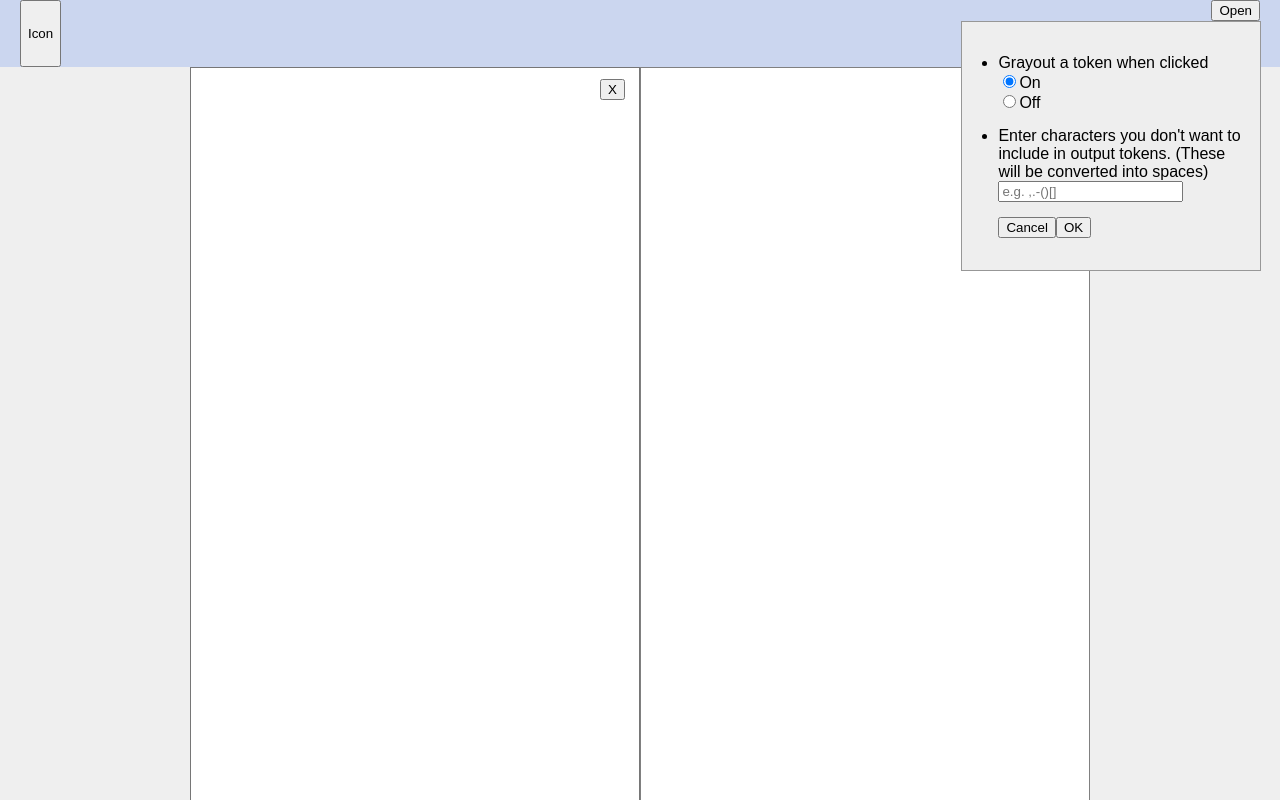
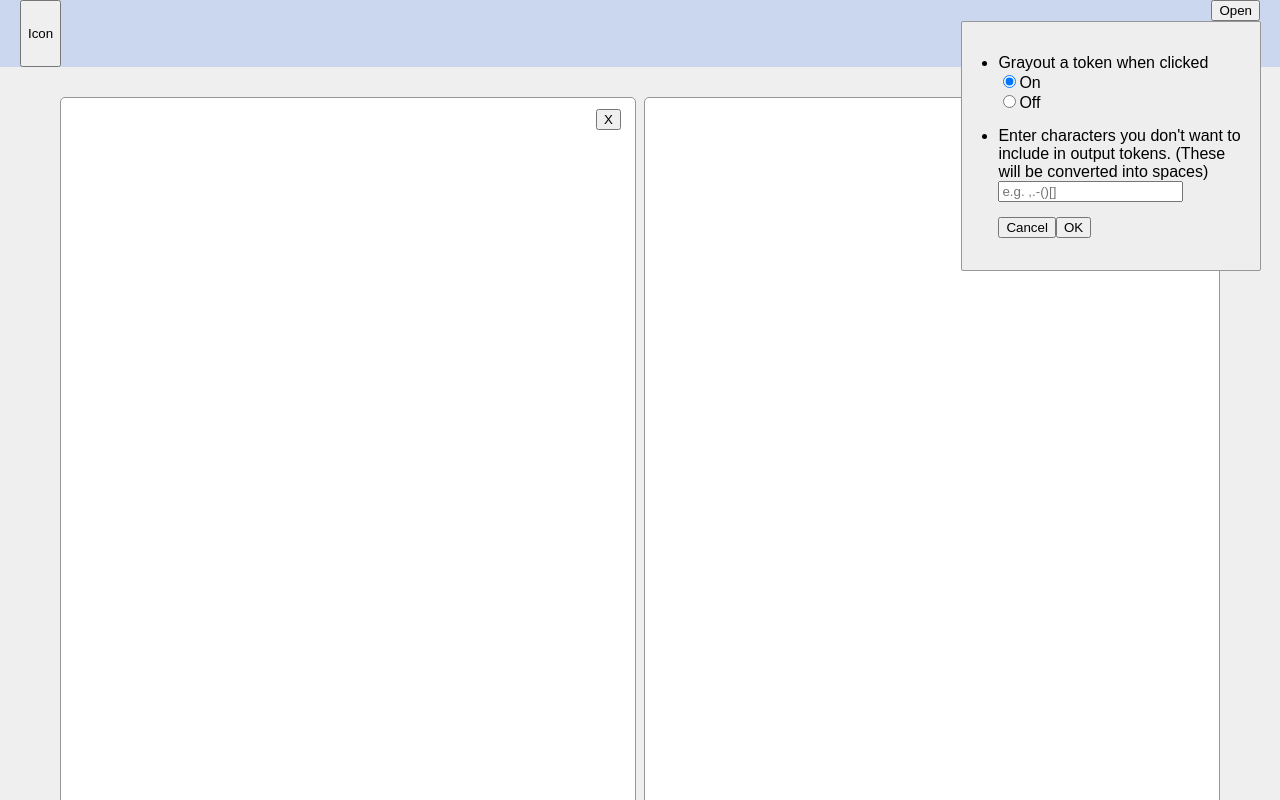
Before and after one commit to Lulkafe/CopyTokenizer, a React app: page / in a window 1280 px wide. Shown: the top 800 px of the page. Built offline with nearby package versions, Linux system fonts and the light colour scheme.

Commit message:
Fixed html structure & css of body and nav

```diff
--- a/src/components.tsx
+++ b/src/components.tsx
@@ -26,8 +26,8 @@ export default function App () {
 function Header () {
 
     return (
-        <nav>
-            <div id='nav__content-wrapper'>
+        <nav id='nav-bar'>
+            <div id='nav-bar__content-wrapper'>
                 {/* This Icon is temporary.
                     Will replace with a setting icon later */}
                 <button type='button'>Icon</button>
@@ -155,7 +155,7 @@ function OutputArea () {
 
     return (
         <div id='output-area'>
-            { linesToElements(input, config) }
+                { linesToElements(input, config) }
         </div>
     )
 }
--- a/src/sass/input-area.sass
+++ b/src/sass/input-area.sass
@@ -9,7 +9,9 @@ $clear-btn-width: 30px
 #input-area
     font-size: 1.2rem
     padding: 2rem 1rem 2rem 1rem
-    width: 450px
+    border-radius: 5px
+    border: solid 1px #979797
+    width: 100%
     height: 860px
     background: white
     display: inline-block
@@ -18,3 +20,4 @@ $clear-btn-width: 30px
 
 #input-area-wrapper
     position: relative
+    width: 45%
--- a/src/sass/nav-bar.sass
+++ b/src/sass/nav-bar.sass
@@ -1,8 +1,14 @@
-#nav__content-wrapper
+#nav-bar
+    width: 100%
     height: 67px
+    background: #CBD6EF
+    display: flex
+    justify-content: center
+
+#nav-bar__content-wrapper
     width: 100%
+    max-width: 1650px
     padding: 0 20px 0 20px
-    background: #CBD6EF
     display: flex
     justify-content: space-between
 
@@ -19,6 +25,7 @@
     background-color: #EEEEEE
     border: 1px solid #979797
     overflow: scroll
+    border-radius: 2px
 
 .setting-window__btn-wrapper
     height: auto
--- a/src/sass/output-area.sass
+++ b/src/sass/output-area.sass
@@ -1,5 +1,5 @@
 #output-area
-    width: 450px
+    width: 45%
     height: 860px
     background: white
     display: inline-block
@@ -8,6 +8,8 @@
     overflow: scroll
     font-size: 1.2rem
     font-family: Arial, Helvetica, sans-serif
+    border-radius: 5px
+    border: solid 1px #979797
 
 #output-area p
     margin: 0
@@ -28,4 +30,4 @@
     border: solid 2px red
 
 .token:active
-    background-color: yellow
+    background: yellow
--- a/src/sass/style.sass
+++ b/src/sass/style.sass
@@ -9,12 +9,16 @@ body
     margin: 0
     width: 100vw
     height: 100vh
-    background-color: #EFEFEF
 
 html
-    background: lightblue
+    background-color: #EFEFEF
 
 
 #content__wrapper
     display: flex
+    // max-width: 1560px
+    padding-top: 30px
+    gap: 0.5rem
     justify-content: center
+    align-content: center
+    width: 100vw
--- a/src/textTokenizer.tsx
+++ b/src/textTokenizer.tsx
@@ -2,16 +2,15 @@ import React from "react";
 import { Process } from './enum';
 import { useState } from "react";
 import { TokenConfig } from "./reducer";
+import { ReactElement } from "react";
 
 export function textToLines (text: string): string[] {
     return text.trim().split('\n');
 }
 
-export function linesToElements (lines: string[], config: TokenConfig) {
+export function linesToElements (lines: string[], config: TokenConfig): ReactElement {
     const process = config.processType;
     let elements = null;
-
-    console.log(config)
 
     if (process === Process.perLine)
         elements = generateLineTokens(lines, config);
@@ -22,7 +21,7 @@ export function linesToElements (lines: string[], config: TokenConfig) {
     return elements;
 }
 
-function generateLineTokens (lines: string[], config: TokenConfig) {
+function generateLineTokens (lines: string[], config: TokenConfig): ReactElement {
     const tokenClass = 'token';
     const { removedChars } = config;
     const generateToken = (line,idx) =>
@@ -45,7 +44,7 @@ function generateLineTokens (lines: string[], config: TokenConfig) {
         </div>)
 }
 
-function generateWordTokens (lines: string[], config: TokenConfig) {
+function generateWordTokens (lines: string[], config: TokenConfig): ReactElement {
     const tokenClass = 'token';
     const { removedChars } = config;
     const keySuffix = ((v = 0) => () => v += 1)();
@@ -73,7 +72,7 @@ function generateWordTokens (lines: string[], config: TokenConfig) {
         </div>)
 }
 
-function replaceCharsWithSpace (line: string, removedLetters: string) {
+function replaceCharsWithSpace (line: string, removedChars: string): string {
 
     const escapedChars = ['.','^','$','*','+','-','?','(',')',
                           '[',']','{','}','|', '//','—','/'];
@@ -82,10 +81,10 @@ function replaceCharsWithSpace (line: string, removedLetters: string) {
                             /\]/g, /\{/g, /\}/g, /\|/g, /\\/g,
                             /\—/g, /\//g];
 
-    for (let i = 0; i < removedLetters.length; i++) {
-        let c = removedLetters[i];
+    for (let i = 0; i < removedChars.length; i++) {
+        const c = removedChars[i];
+        const idx = escapedChars.indexOf(c);
         let re: RegExp = null;
-        let idx = escapedChars.indexOf(c);
 
         try {
             if (idx === -1)
@@ -104,7 +103,7 @@ function replaceCharsWithSpace (line: string, removedLetters: string) {
 }
 
 
-function ClickableToken (props) {
+function ClickableToken (props): ReactElement {
 	let { text, tokenClass, config } = props;
     const { colorToken } = config;
     const [toggle, setToggle] = useState(false);
```
